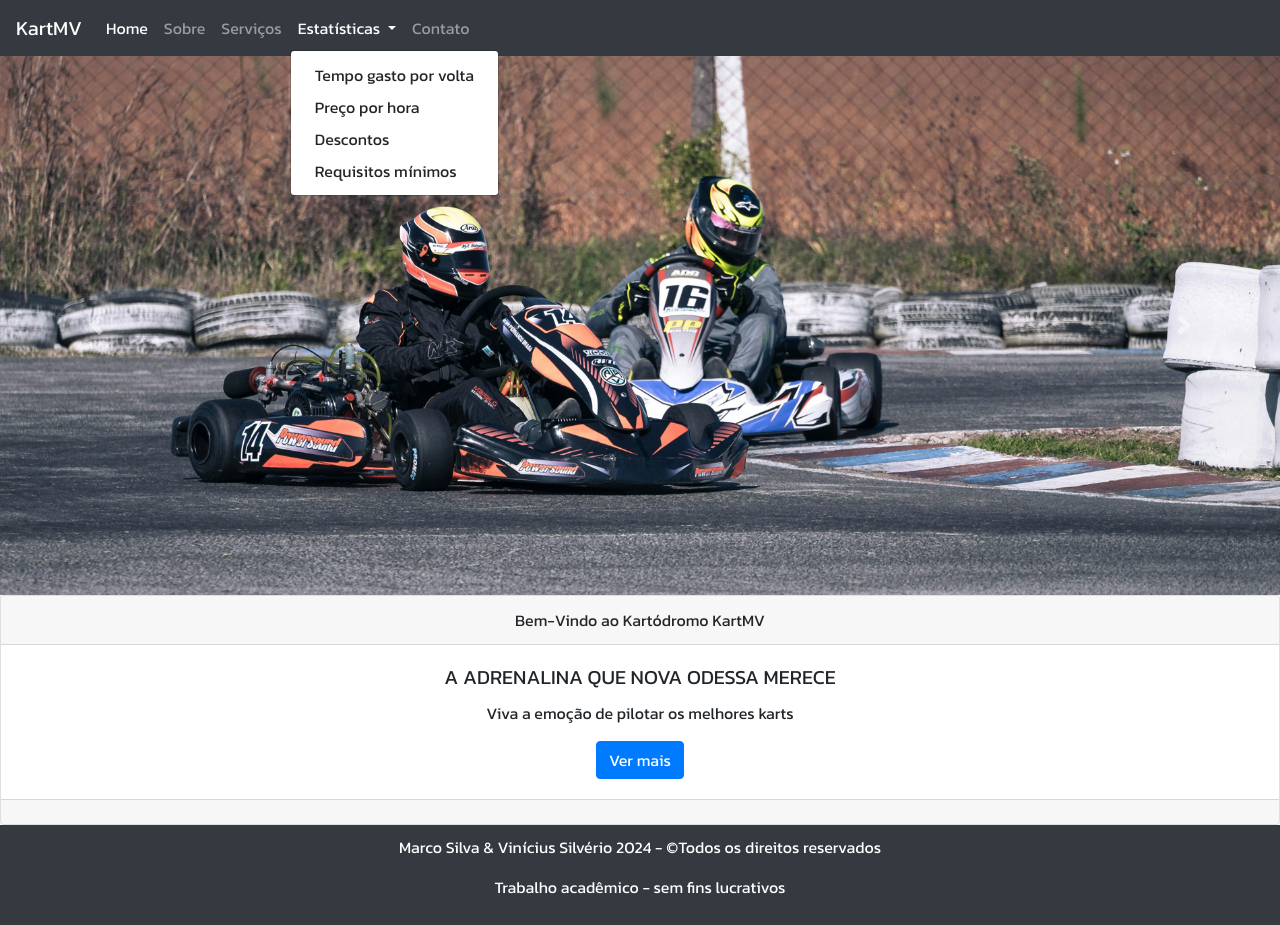
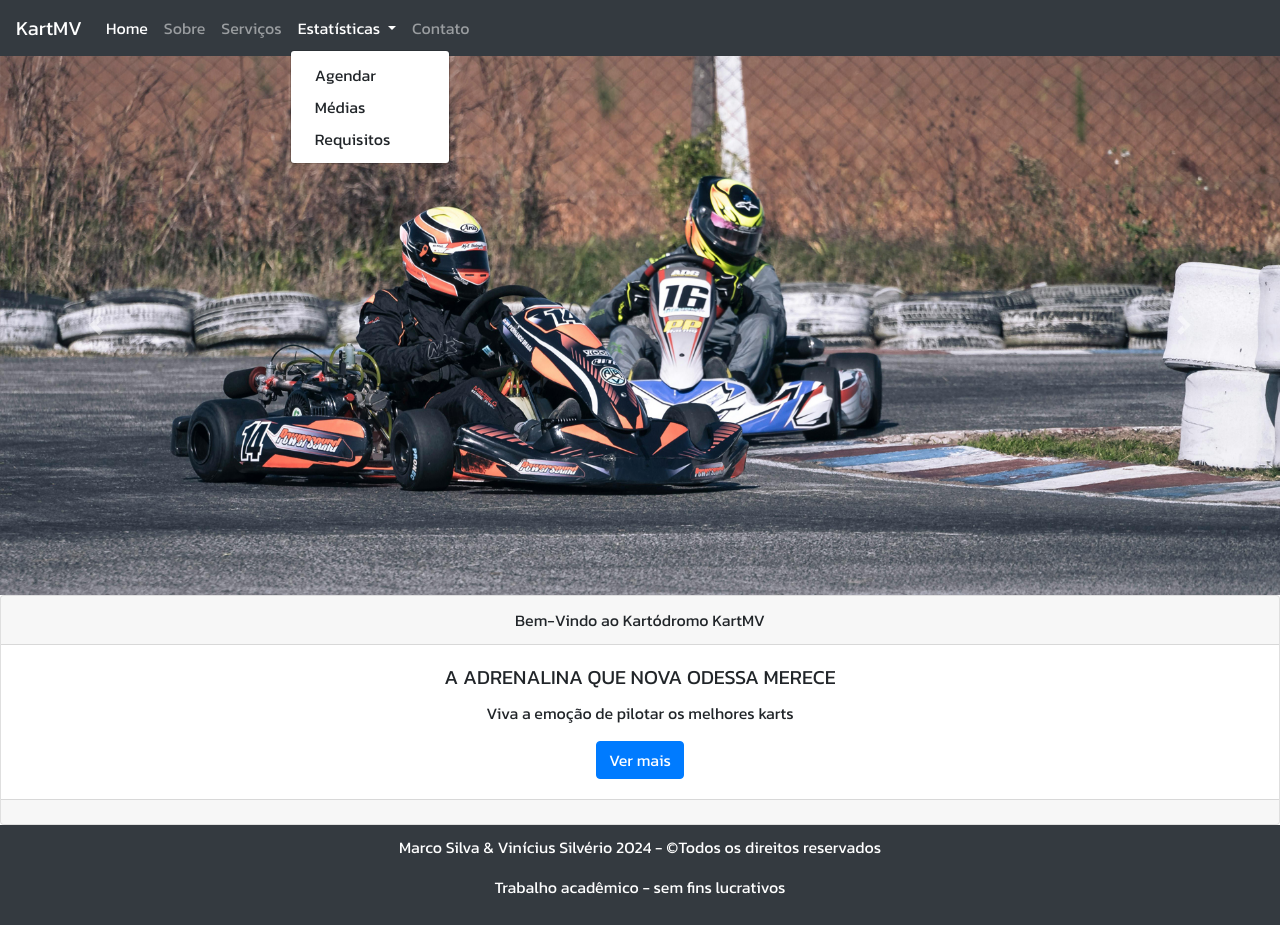
Before and after one commit to vjuans/kartmv, a plain HTML site: page home.html in a window 1280 px wide. Both pictures are taken after a click on the button "Estatísticas". Drawn offline with nearby package versions, Linux system fonts and the light colour scheme.

Commit message:
Update home.html

```diff
--- a/home.html
+++ b/home.html
@@ -1,7 +1,7 @@
 <!DOCTYPE HTML>
 <html lang="pt-br">
 	<head>
-		<link rel = "icon" type = "image/jpg" href = "-------------------------">
+		<link rel = "icon" type = "image/jpg" href = "img/logo.png">
 		<link rel="stylesheet" type="text/css" href="estilo.css">
     <link href="https://fonts.googleapis.com/css2?family=Kanit&display=swap" rel="stylesheet">
 
@@ -42,10 +42,9 @@
                 Estatísticas
               </a>
               <div class="dropdown-menu" aria-labelledby="navbarDropdownMenuLink">
-                <a class="dropdown-item" href="volta.html">Tempo gasto por volta</a>
-                <a class="dropdown-item" href="preco.html">Preço por hora</a>
-                <a class="dropdown-item" href="desconto.html">Descontos</a>
-                <a class="dropdown-item" href="requisitos.html">Requisitos mínimos</a>
+                <a class="dropdown-item" href="agenda.html">Agendar</a>
+                <a class="dropdown-item" href="media.html">Médias</a>
+                <a class="dropdown-item" href="requisitos.html">Requisitos</a>
               </div>
             </li>
             <li class="nav-item">
@@ -71,9 +70,6 @@
           <div class="carousel-item">
             <img class="d-block w-100" src="img/kart4.jpg" alt="Terceiro Slide">
           </div>
-          <div class="carousel-item">
-            <img class="d-block w-100" src="img/kart5.jpg" alt="Terceiro Slide">
-          </div>
         </div>
         <a class="carousel-control-prev" href="#carouselExampleFade" role="button" data-slide="prev">
           <span class="carousel-control-prev-icon" aria-hidden="true"></span>
@@ -95,7 +91,6 @@
           <a href="sobre.html" class="btn btn-primary">Ver mais</a>
         </div>
         <div class="card-footer text-muted">
-
         </div>
       </div>
 
```
